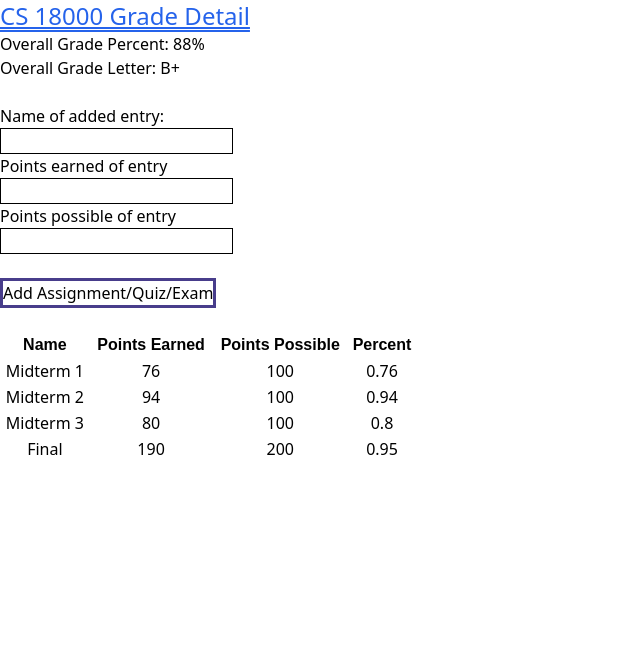
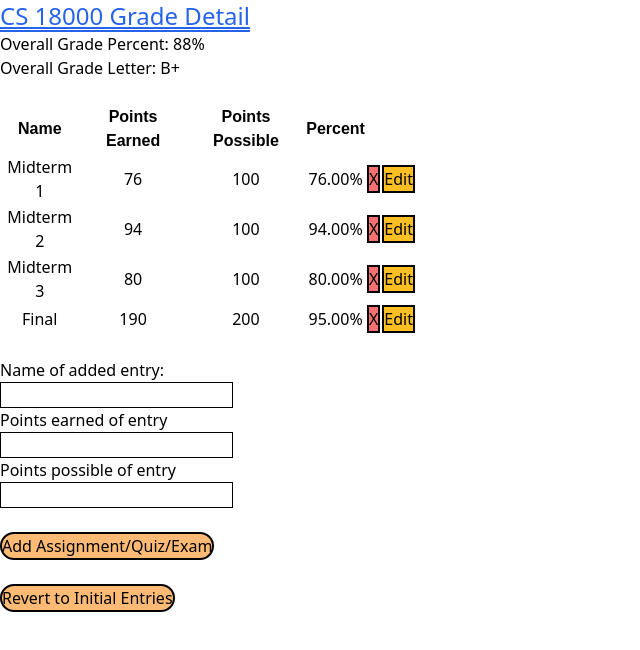
Before and after one commit to AndyLi0503/Brighten, a React (Create React App) app: page / in a window 1280 px wide. Shown: the top 650 px of the page, without its empty margins (0-640 px from the left). Built offline with nearby package versions, Linux system fonts and the light colour scheme.

Commit message:
Revert to initial, edit, deletion

```diff
--- a/src/components/CourseTitle.jsx
+++ b/src/components/CourseTitle.jsx
@@ -3,7 +3,7 @@ import React from 'react'
 export default function CourseTitle() {
   return (
     <>
-      <p class="text-blue-600 text-2xl underline decoration-double">
+      <p className="text-blue-600 text-2xl underline decoration-double">
         CS 18000 Grade Detail
       </p>
     </>
--- a/src/components/Entry.jsx
+++ b/src/components/Entry.jsx
@@ -1,14 +1,94 @@
 import { entries } from '../constants'
+import { useState, useEffect, useRef } from 'react'
 
-function Entry({ entryProp }) {
+function Entry({ entryProp, handleDelete, handleEdit }) {
+  const [isEditing, setIsEditing] = useState(false)
+  const entryNameRef = useRef()
+  const entryPERef = useRef()
+  const entryPPRef = useRef()
+  const handleOnClickX = () => {
+    handleDelete(entryProp.id)
+  }
+
+  const handleOnClickEdit = () => {
+    setIsEditing(true)
+  }
+
+  useEffect(() => {
+    if (
+      entryNameRef.current !== undefined &&
+      entryPERef.current !== undefined &&
+      entryPPRef.current !== undefined &&
+      isEditing
+    ) {
+      entryNameRef.current.value = entryProp.name
+      entryPERef.current.value = entryProp.pointsEarned
+      entryPPRef.current.value = entryProp.pointsPossible
+    }
+  }, [entryNameRef, entryPERef, entryPPRef, entryProp, isEditing])
+
+  const handleOnClickSave = () => {
+    setIsEditing(false)
+    handleEdit(
+      entryProp.id,
+      entryNameRef.current.value,
+      parseInt(entryPERef.current.value),
+      parseInt(entryPPRef.current.value)
+    )
+  }
+
+  if (isEditing) {
+    return (
+      <tr>
+        <td>
+          <input ref={entryNameRef} type="text" />
+        </td>
+        <td>
+          <input ref={entryPERef} type="number" />
+        </td>
+        <td>
+          <input ref={entryPPRef} type="number" />
+        </td>
+        <td>
+          <button onClick={handleOnClickX} class="bg-red-400 hover:bg-red-700">
+            {' '}
+            X{' '}
+          </button>
+        </td>
+        <td>
+          <button
+            onClick={handleOnClickSave}
+            class="bg-amber-400 hover:bg-amber-600"
+          >
+            {' '}
+            Save{' '}
+          </button>
+        </td>
+      </tr>
+    )
+  } else {
     return (
       <tr>
         <td>{entryProp.name}</td>
         <td>{entryProp.pointsEarned}</td>
         <td>{entryProp.pointsPossible}</td>
         <td>{entryProp.percent}</td>
+        <td>
+          <button onClick={handleOnClickX} class="bg-red-400 hover:bg-red-700">
+            X
+          </button>
+        </td>
+        <td>
+          <button
+            onClick={handleOnClickEdit}
+            class="bg-amber-400 hover:bg-amber-600"
+          >
+            Edit
+          </button>
+        </td>
       </tr>
     )
   }
+}
 
 export default Entry
--- a/src/components/Table.css
+++ b/src/components/Table.css
@@ -6,5 +6,6 @@ input {
     border: 1px solid black
 }
 button {
-    border: 3px solid darkslateblue
+
+    border: 2px solid black
 }
--- a/src/components/Table.jsx
+++ b/src/components/Table.jsx
@@ -9,15 +9,16 @@ export default function Table({ tableProp }) {
   const [gradePercent, setGradePercent] = useState(0)
   const [entries, setEntries] = useState([])
   const [gradeLetter, setGradeLetter] = useState('F')
+  const [entriesInit, setEntriesInit] = useState([])
   const entryNameRef = useRef()
   const entryPERef = useRef()
   const entryPPRef = useRef()
   useEffect(function () {
     calculationTotal()
-    const e1 = new Entry('Midterm 1', 76, 100, 0.76)
-    const e2 = new Entry('Midterm 2', 94, 100, 0.94)
-    const e3 = new Entry('Midterm 3', 80, 100, 0.8)
-    const e4 = new Entry('Final', 190, 200, 0.95)
+    const e1 = new Entry(uuidv4(), 'Midterm 1', 76, 100, '76.00%')
+    const e2 = new Entry(uuidv4(), 'Midterm 2', 94, 100, '94.00%')
+    const e3 = new Entry(uuidv4(), 'Midterm 3', 80, 100, '80.00%')
+    const e4 = new Entry(uuidv4(), 'Final', 190, 200, '95.00%')
 
     const arr = []
     arr.push(e1)
@@ -25,6 +26,7 @@ export default function Table({ tableProp }) {
     arr.push(e3)
     arr.push(e4)
     setEntries(arr)
+    setEntriesInit(arr)
   }, [])
 
   useEffect(() => {
@@ -37,7 +39,7 @@ export default function Table({ tableProp }) {
     const pp = entryPPRef.current.value
     const npe = parseInt(pe, 10)
     const npp = parseInt(pp, 10)
-    if (name === '' || npe === '' || npp === '') return
+    if (name === '' || pe === '' || pp === '') return
     setEntries((prevEntries) => {
       return [
         ...prevEntries,
@@ -51,10 +53,6 @@ export default function Table({ tableProp }) {
         },
       ]
     })
-
-    // const ee = new Entry(name, pe, pp, pe / pp)
-    // const storeEntry = [...entries, ee] //spreading and add e
-    // setEntries(storeEntry)
 
     entryNameRef.current.value = null
     entryPERef.current.value = null
@@ -71,8 +69,7 @@ export default function Table({ tableProp }) {
       totalEarned += entry.pointsEarned
       totalPossible += entry.pointsPossible
     }
-    // console.log(totalEarned)
-    // console.log(totalPossible)
+
     let _gradePercent = totalEarned / totalPossible
     if (_gradePercent < 0.6) setGradeLetter('F')
     if (_gradePercent >= 0.6) setGradeLetter('D')
@@ -89,24 +86,35 @@ export default function Table({ tableProp }) {
     setGradePercent(_gradePercent)
   }
 
+  const handleDelete = (id) => {
+    const matched = entries.filter((entry) => entry.id !== id)
+    setEntries(matched)
+  }
+
+  const handleEdit = (id, newName, newPE, newPP) => {
+    const newEntries = [...entries]
+    const index = entries.findIndex((entry) => entry.id === id)
+    const ne = new Entry(
+      id,
+      newName,
+      newPE,
+      newPP,
+      Math.round((newPE / newPP) * 100) + '%'
+    )
+    newEntries[index] = ne
+    setEntries(newEntries)
+  }
+
+  const handleRevertInit = (e) => {
+    setEntries(entriesInit)
+  }
+
   return (
     <>
       <p>Overall Grade Percent: {gradePercent * 100}%</p>
       <p>Overall Grade Letter: {gradeLetter} </p>
       <br></br>
-      <p>Name of added entry:</p>
-      <input ref={entryNameRef} type="text" autoComplete="off" />
-      <p>Points earned of entry</p>
-      <input ref={entryPERef} type="number" />
-      <p>Points possible of entry</p>
-      <input ref={entryPPRef} type="number" />
 
-      <br></br>
-      <br></br>
-
-      <button onClick={handleAddEntry}>Add Assignment/Quiz/Exam </button>
-      <br></br>
-      <br></br>
       <div className="grid grid-cols-3 gap-4 content-center">
         <table className="table-auto">
           <thead className="text-center">
@@ -120,11 +128,45 @@ export default function Table({ tableProp }) {
 
           <tbody className="text-center">
             {entries.map((entryObject) => (
-              <EntryComponent entryProp={entryObject} key={entryObject.name} />
+              <EntryComponent
+                entryProp={entryObject}
+                handleDelete={handleDelete}
+                handleEdit={handleEdit}
+                key={entryObject.id}
+              />
             ))}
           </tbody>
         </table>
       </div>
+
+      <br></br>
+
+      <p>Name of added entry:</p>
+      <input ref={entryNameRef} type="text" autoComplete="off" />
+      <p>Points earned of entry</p>
+      <input ref={entryPERef} type="number" />
+      <p>Points possible of entry</p>
+      <input ref={entryPPRef} type="number" />
+
+      <br></br>
+      <br></br>
+
+      <button
+        onClick={handleAddEntry}
+        class="bg-orange-300 hover:bg-orange-400 rounded-full"
+      >
+        Add Assignment/Quiz/Exam{' '}
+      </button>
+      <br></br>
+      <br></br>
+      <button
+        onClick={handleRevertInit}
+        class="bg-orange-300 hover:bg-orange-400 rounded-full"
+      >
+        Revert to Initial Entries
+      </button>
+      <br></br>
+      <br></br>
     </>
   )
 }
--- a/src/constants/index.js
+++ b/src/constants/index.js
@@ -2,7 +2,8 @@ export const entries = []
 // const entry1 = {name: "Midterm 1", pointsEarned}
 
 export class Entry {
-  constructor(name, pointsEarned, pointsPossible, percent) {
+  constructor(id, name, pointsEarned, pointsPossible, percent) {
+    this.id = id
     this.name = name
     this.pointsEarned = pointsEarned
     this.pointsPossible = pointsPossible
@@ -10,11 +11,6 @@ export class Entry {
   }
 }
 
-entries.push(new Entry('Midterm 1', 76, 100, 0.76))
-entries.push(new Entry('Midterm 2', 94, 100, 0.94))
-entries.push(new Entry('Midterm 3', 80, 100, 0.8))
-entries.push(new Entry('Final', 190, 200, 0.95))
-
 class Category {
   constructor(name, weight) {
     this.name = name
```
Lines whose indentation alone changed are shown as unchanged.
